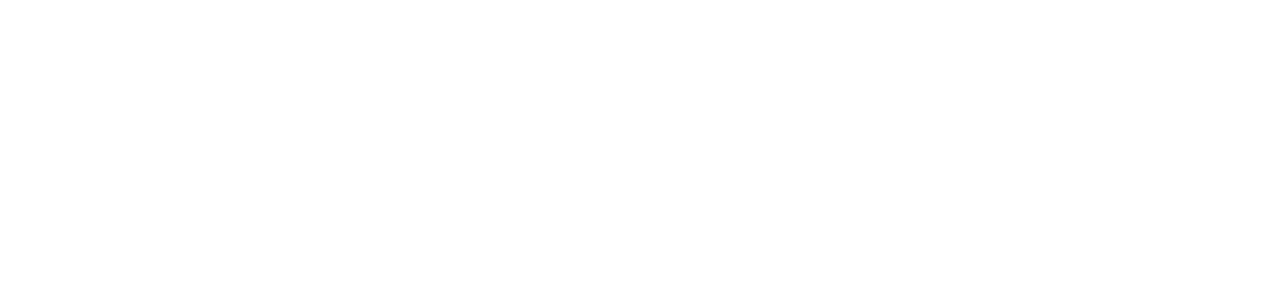
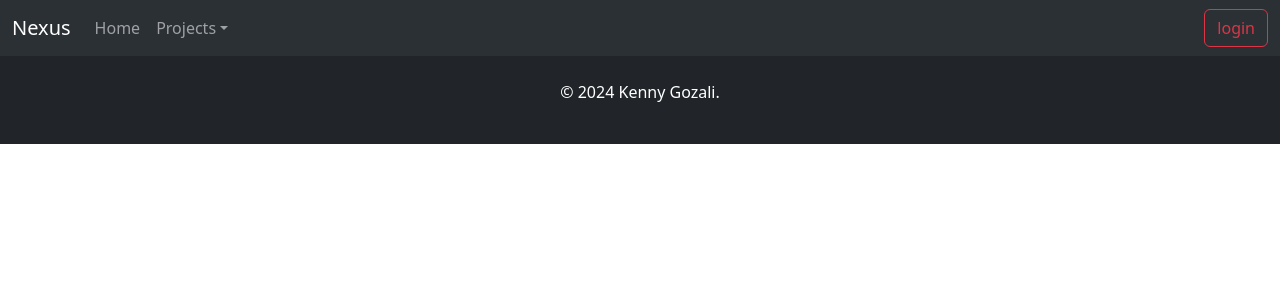
Before and after one commit to Kenspectacle/Project-Nexus, a React (Create React App) app in the folder nexus-frontend/: page / in a window 1280 px wide. Before the commit this address had no page. Shown: the top 300 px of the page. Built offline with nearby package versions, Linux system fonts and the light colour scheme.

Commit message:
feat: added route to homepage

```diff
--- a/nexus-frontend/src/App.js
+++ b/nexus-frontend/src/App.js
@@ -4,10 +4,12 @@
 import './App.css';
 import { Route, Routes } from "react-router-dom";
 import CalculatorApp  from "./components/CalculatorApp";
+import Homepage from './components/Homepage';
 
 function App() {
   return (
     <Routes>
+      <Route path="/" element={<Homepage />} />
       <Route path="/calcApp" element={<CalculatorApp />} />
     </Routes>
   );
--- /dev/null
+++ b/nexus-frontend/src/components/Homepage.js
@@ -0,0 +1,15 @@
+import React from "react";
+import NavBar from "./NavBar";
+import Footer from "./Footer";
+
+const Homepage = () => {
+    return(
+        <>
+            <NavBar />
+
+            <Footer />
+        </>
+    )
+};
+
+export default Homepage;
```
